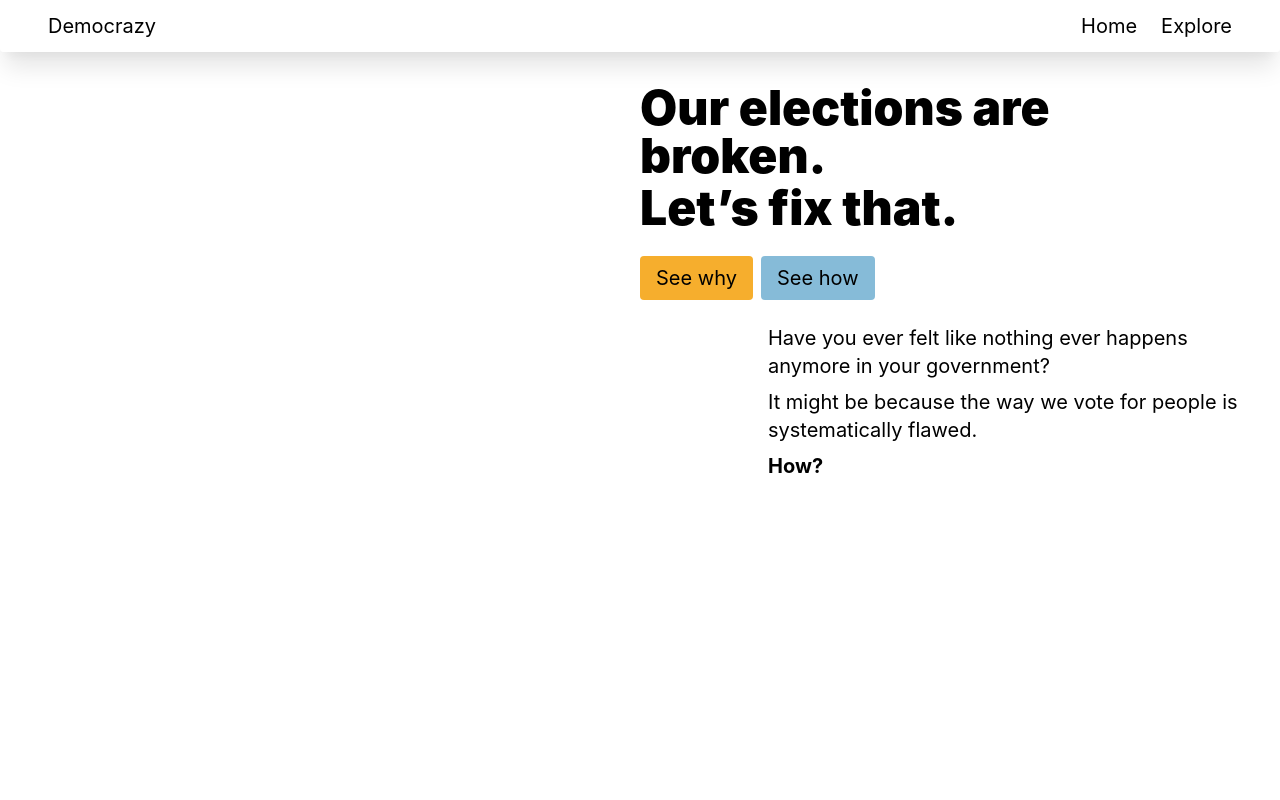
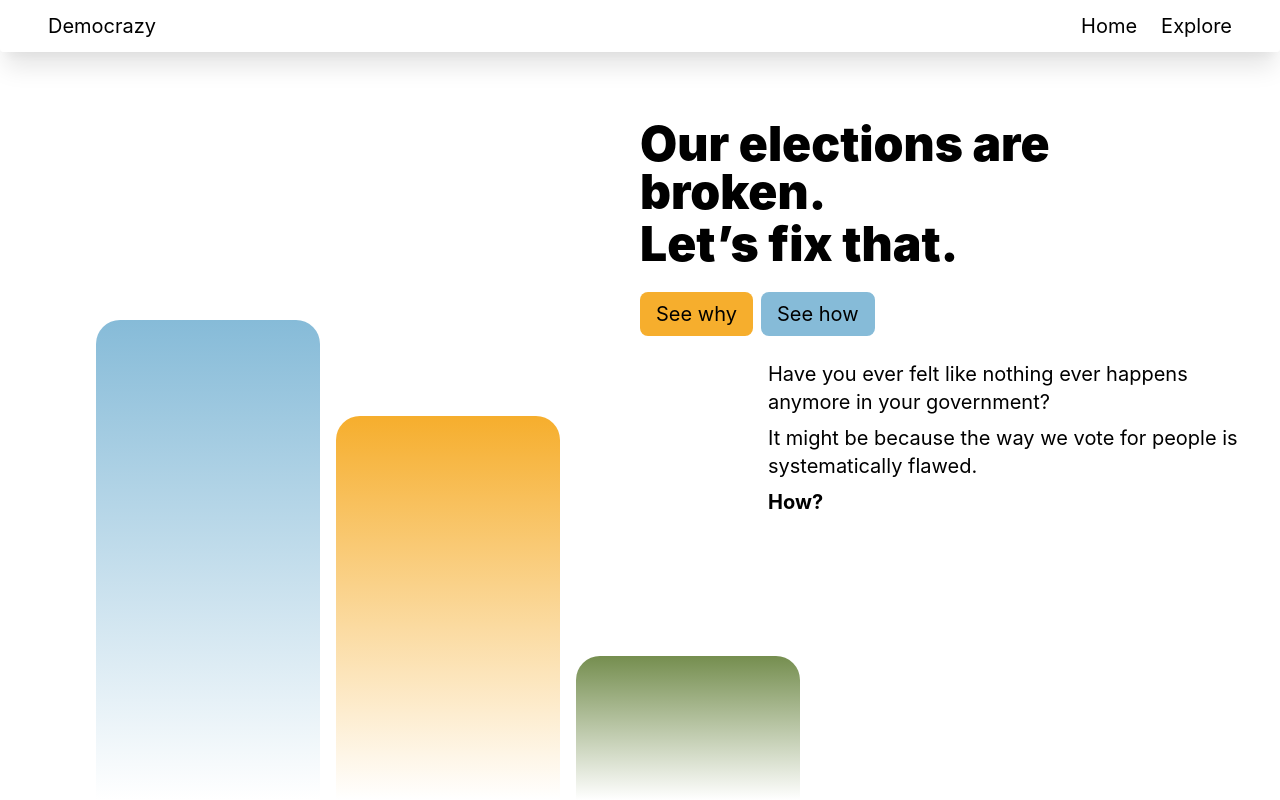
Before and after one commit to SiravitPhokeed/democrazy, a Flask app: page / in a window 1280 px wide. Run offline with Flask 2, Linux system fonts and the light colour scheme; style sheets or scripts are compiled from the project's sources.

Commit message:
Bar heights

```diff
--- a/democrazy/static/src/css/tailwind.css
+++ b/democrazy/static/src/css/tailwind.css
@@ -6,14 +6,30 @@
     --primary: #86BBD8;
     --secondary: #F6AE2D;
     --tertiary: #758E4F;
+    --primary-accent: #;
 }
 
+/* Reset */
 body {
     font-family: "Inter", sans-serif;
 }
 
+/* Utilities */
+.h-120 {
+    height: 30rem;
+}
+
+.h-128 {
+    height: 32rem;
+}
+
+.min-h-content {
+    min-height: calc(100vh - 7.5rem);
+}
+
+/* Components */
 .btn {
-    @apply inline-block rounded px-4 py-2 text-black focus:outline-none focus:ring focus:ring-offset-2 focus:ring-blue-500;
+    @apply inline-block rounded-lg px-4 py-2 text-black focus:outline-none focus:ring focus:ring-offset-2 focus:ring-blue-500;
 }
 
 .btn-primary {
--- a/democrazy/templates/index.html
+++ b/democrazy/templates/index.html
@@ -5,9 +5,9 @@
 {% endblock %}
 
 {% block main %}
-    <div class="grid grid-cols-2">
+    <div class="grid grid-cols-2 min-h-content z-10">
         <div></div>
-        <div class="flex flex-col gap-6">
+        <div class="flex flex-col gap-6 py-9">
             <div class="flex flex-col gap-1">
                 <h1 class="text-4xl xl:text-5xl font-black">Our elections are broken.</h1>
                 <h2 class="text-4xl xl:text-5xl font-black">Let’s fix that.</h2>
@@ -23,13 +23,15 @@
                 <p>
                     It might be because the way we vote for people is systematically flawed.
                 </p>
-                <div>
+                <div class="flex flex-row items-center">
                     <span class="font-bold">How?</span>
                 </div>
             </div>
         </div>
     </div>
-    <div>
-        <div></div>
+    <div class="flex flex-row items-end gap-4 absolute bottom-0 left-0 px-24">
+        <div class="block h-120 w-56 bg-gradient-to-b from-primary rounded-t-3xl"></div>
+        <div class="block h-96 w-56 bg-gradient-to-b from-secondary rounded-t-3xl"></div>
+        <div class="block h-36 w-56 bg-gradient-to-b from-tertiary rounded-t-3xl"></div>
     </div>
 {% endblock %}
--- a/democrazy/templates/layout.html
+++ b/democrazy/templates/layout.html
@@ -11,7 +11,7 @@
 
 <body>
     <nav class="fixed flex flex-row flex-wrap justify-between gap-6 w-screen px-12 py-3 text-xl rounded bg-white bg-opacity-50
-        backdrop-filter backdrop-blur shadow-xl z-10">
+        backdrop-filter backdrop-blur shadow-xl z-40">
         <div>
             Democrazy
         </div>
```
